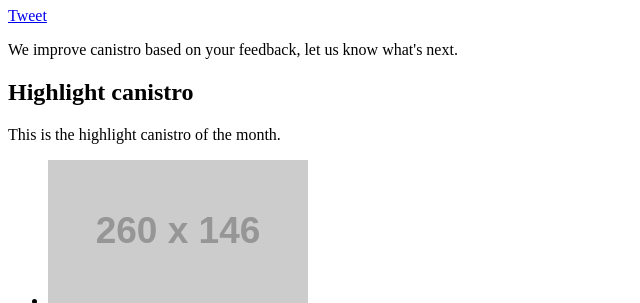
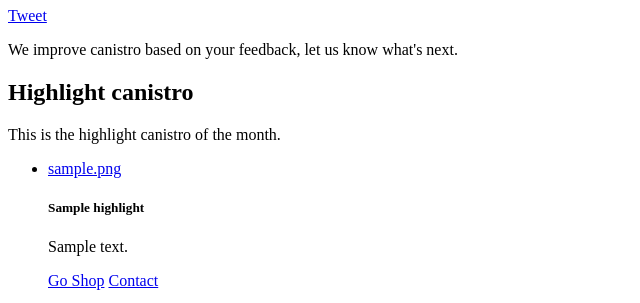
Before and after one commit to renasboy/canistro, a PHP site: template usr/app/template/website_index.tpl.php in a window 1280 px wide. Shown: the part 481-784 px from the top of the page, without its empty margins (0-640 px from the left). Run offline with PHP 8.4, Linux system fonts and the light colour scheme; the template is opened without the code that fills it: most values are stand-ins (such as "Sample title", 1, 10 or a date in 2020); grey boxes labelled with a size stand in for pictures from a placeholder-image service; some libraries are stand-ins or nearby versions.

Commit message:
Added hardcoded highlight store

```diff
--- a/pub/js/store_index.js
+++ b/pub/js/store_index.js
@@ -212,7 +212,6 @@
     }
 
     $.expand_nav = function () {
-        //setTimeout(, 1000);
         // resize wrapper
         $('.thumbnails-wrapper').css({'width': $('.thumbnails-wrapper').width() + 20});
         $('.thumbnails-wrapper').animate({'height': $('#product-carousel').height()}, 1000, function () {
--- a/usr/app/template/website_index.tpl.php
+++ b/usr/app/template/website_index.tpl.php
@@ -55,14 +55,18 @@
                 <p>This is the highlight canistro of the month.</p>
                 <ul class="thumbnails">
                     <li class="span3">
+                    <?php if (!empty($highlight)) { ?>
                     <div class="thumbnail">
-                        <a href="/renasboy"><img alt="" src="http://placehold.it/260x146"></a>
+                        <a href="/<?php print $highlight->name; ?>"><?php print str_replace('height="146"', null, $helper->image($highlight->products[0]->img, $highlight->products[0]->name, 260, 146)); ?></a>
                         <div class="caption">
-                            <h5>renasboy</h5>
-                            <p>This is a test canistro just to make the templates and the system.</p>
-                            <p><a class="btn btn-primary pull-right" href="/renasboy">Go Shop</a> <a class="btn" href="/renasboy/contact">Contact</a></p>
+                            <h5><?php print $highlight->name; ?></h5>
+                            <?php if (!empty($highlight->about)) { ?>
+                            <p><?php print strip_tags($highlight->about); ?></p>
+                            <?php } ?>
+                            <p><a class="btn btn-primary pull-right" href="/<?php print $highlight->name; ?>">Go Shop</a> <a class="btn" href="/<?php print $highlight->name; ?>/contact">Contact</a></p>
                         </div>
                     </div>
+                    <?php } ?>
                     </li>
                 </ul>
             </div>
```
Also changed, not shown: usr/app/view/website_index.class.php (+9 -2 lines).
